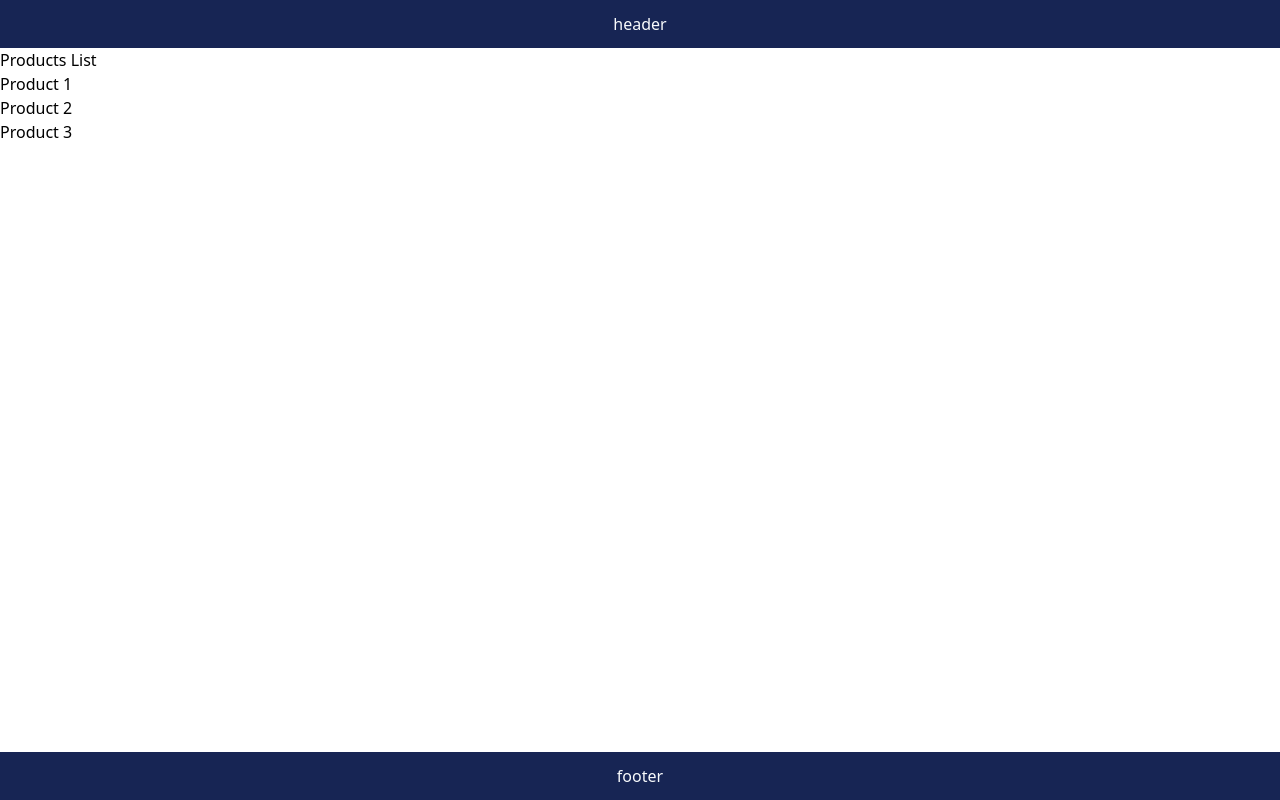
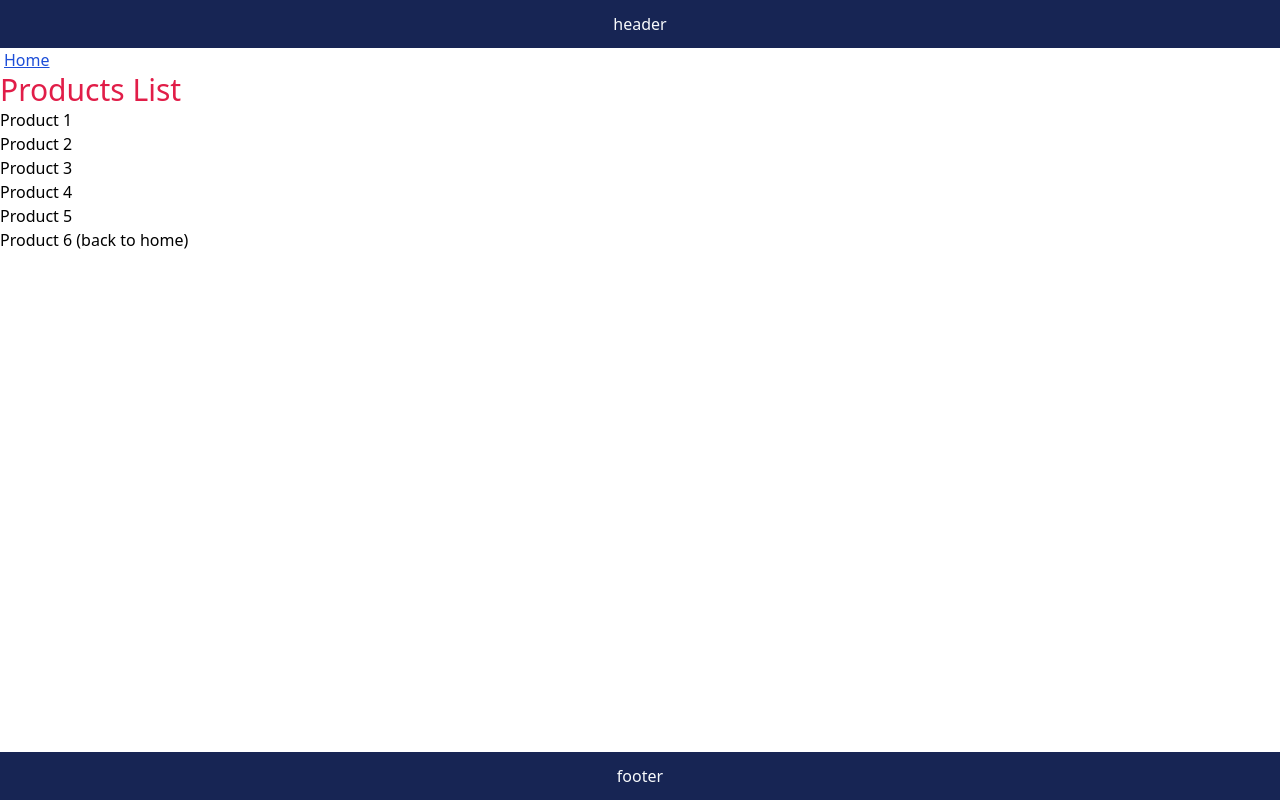
Before and after one commit to AltamiroF-22/Learnig_Next.js_14, a Next.js app: page /products in a window 1280 px wide. Built offline with nearby package versions, Linux system fonts and the light colour scheme.

Commit message:
Link Component Navigation

```diff
--- a/src/app/page.tsx
+++ b/src/app/page.tsx
@@ -1,3 +1,15 @@
+import Link from "next/link";
+
 export default function Home() {
-  return <h1>Home Page</h1>;
+  return (
+    <main>
+      <h1>Home Page</h1>
+      <Link className="underline p-1 text-blue-700" href="/blog">
+        Blog
+      </Link>
+      <Link className="underline p-1 text-blue-700" href="/products">
+        Products
+      </Link>
+    </main>
+  );
 }
--- a/src/app/products/page.tsx
+++ b/src/app/products/page.tsx
@@ -1,10 +1,50 @@
+import Link from "next/link";
+
+interface LinkProps {
+  _id: string;
+  text: string;
+}
+
 export default function Products() {
+  const data: LinkProps[] = [
+    {
+      _id: "1",
+      text: "Product 1",
+    },
+    {
+      _id: "2",
+      text: "Product 2",
+    },
+    {
+      _id: "3",
+      text: "Product 3",
+    },
+    {
+      _id: "4",
+      text: "Product 4",
+    },
+    {
+      _id: "5",
+      text: "Product 5",
+    },
+  ];
   return (
     <>
-      <h1>Products List</h1>
-      <h2>Product 1</h2>
-      <h2>Product 2</h2>
-      <h2>Product 3</h2>
+      <Link href="/" className="underline p-1 text-blue-700">
+        Home
+      </Link>
+      <h1 className="text-3xl text-rose-600">Products List</h1>
+
+      {data.map((item) => (
+        <h2 key={item._id}>
+          <Link href={`products/${item._id}`}>{item.text}</Link>
+        </h2>
+      ))}
+      <h2>
+        <Link href={`products/6`} replace>
+          Product 6 (back to home)
+        </Link>
+      </h2>
     </>
   );
 }
```
